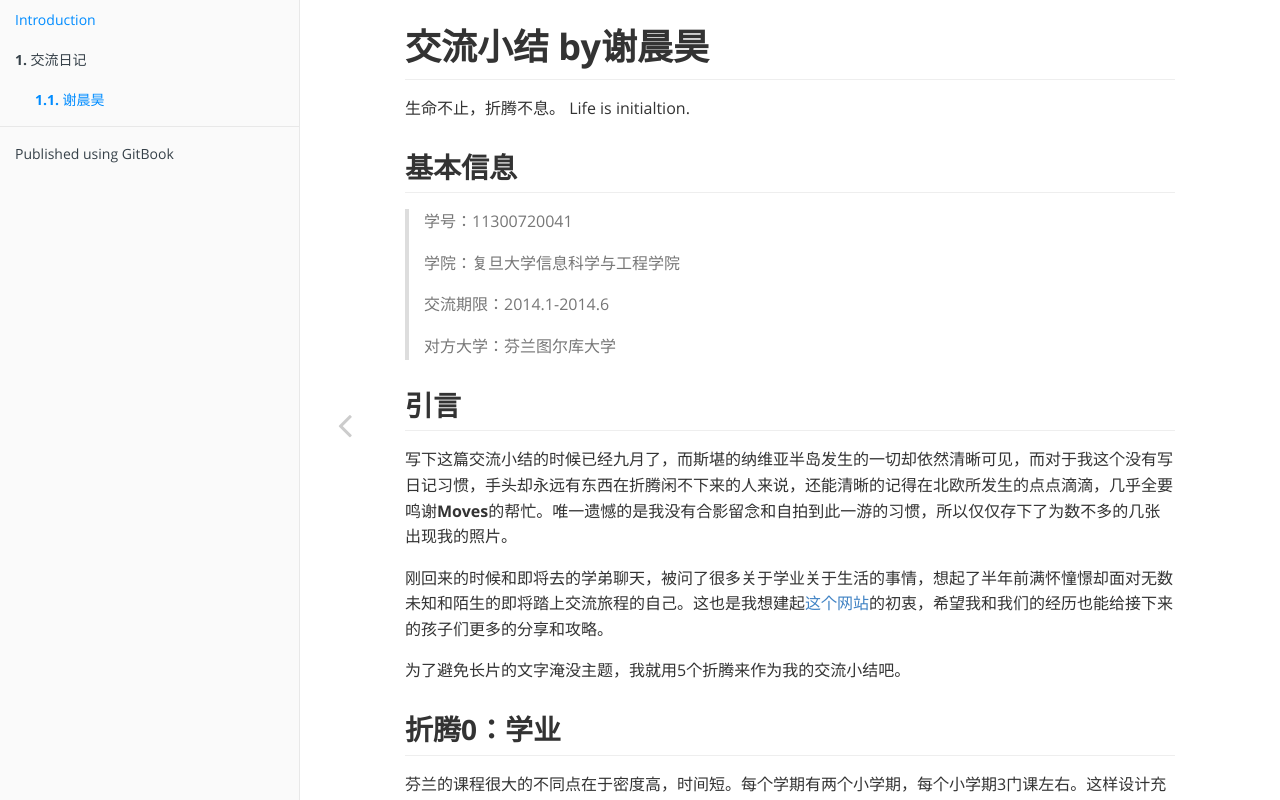
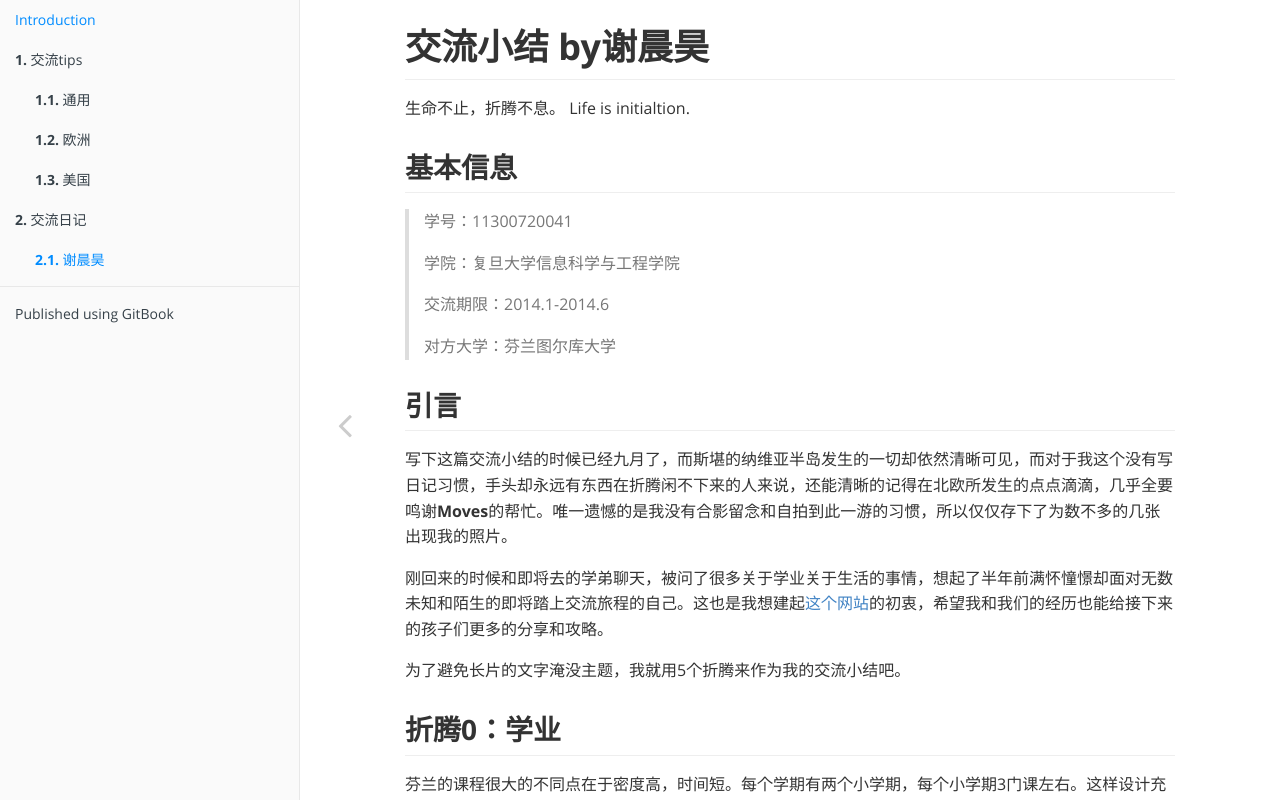
Before and after one commit to redreamality/fudan_exchange, a plain HTML site: page 交流日记/谢晨昊.html in a window 1280 px wide. Drawn offline with nearby package versions, Linux system fonts and the light colour scheme; some packages are replaced by stand-ins of ours; files whose address does not match are found by name.

Commit message:
more：refine output
Revert "add pic"

This reverts commit a067de3f45d63719f92e5e94c0a53e7ab0ef71a4.

```diff
--- a/交流日记/谢晨昊.html
+++ b/交流日记/谢晨昊.html
@@ -31,7 +31,7 @@
 
 
 
-    <div class="book"  data-level="1.1" data-basepath=".." data-revision="1410716244772">
+    <div class="book"  data-level="2.1" data-basepath=".." data-revision="1410718999542">
 
 
 <div class="book-summary">
@@ -63,13 +63,83 @@
         </li>
 
 
-        <li class="chapter " data-level="1" data-path="交流日记.html">
+        <li class="chapter " data-level="1" data-path="tips.html">
+
+
+                    <a href="../tips.html">
+                        <i class="fa fa-check"></i>
+
+                            <b>1.</b>
+
+                         交流tips
+                    </a>
+
+
+
+            <ul class="articles">
+
+
+
+        <li class="chapter " data-level="1.1" data-path="通用.html">
+
+
+                    <a href="../通用.html">
+                        <i class="fa fa-check"></i>
+
+                            <b>1.1.</b>
+
+                         通用
+                    </a>
+
+
+
+        </li>
+
+
+        <li class="chapter " data-level="1.2" data-path="欧洲.html">
+
+
+                    <a href="../欧洲.html">
+                        <i class="fa fa-check"></i>
+
+                            <b>1.2.</b>
+
+                         欧洲
+                    </a>
+
+
+
+        </li>
+
+
+        <li class="chapter " data-level="1.3" data-path="美国.html">
+
+
+                    <a href="../美国.html">
+                        <i class="fa fa-check"></i>
+
+                            <b>1.3.</b>
+
+                         美国
+                    </a>
+
+
+
+        </li>
+
+
+            </ul>
+
+        </li>
+
+
+        <li class="chapter " data-level="2" data-path="交流日记.html">
 
 
                     <a href="../交流日记.html">
                         <i class="fa fa-check"></i>
 
-                            <b>1.</b>
+                            <b>2.</b>
 
                          交流日记
                     </a>
@@ -80,13 +150,13 @@
 
 
 
-        <li class="chapter active" data-level="1.1" data-path="交流日记/谢晨昊.html">
+        <li class="chapter active" data-level="2.1" data-path="交流日记/谢晨昊.html">
 
 
                     <a href="../交流日记/谢晨昊.html">
                         <i class="fa fa-check"></i>
 
-                            <b>1.1.</b>
+                            <b>2.1.</b>
 
                          谢晨昊
                     </a>
@@ -189,9 +259,8 @@
                 <div class="page-inner">
 
 
-                    <section class="normal" id="section-gitbook_12">
-
-                        <h1 id="-by">交流小结 by谢晨昊</h1>
+                    <section class="normal" id="section-gitbook_4">
+                    <h1 id="-by">交流小结 by谢晨昊</h1>
 <p>生命不止，折腾不息。 Life is initialtion.</p>
 <h2 id="-">基本信息 </h2>
 <blockquote>
```
